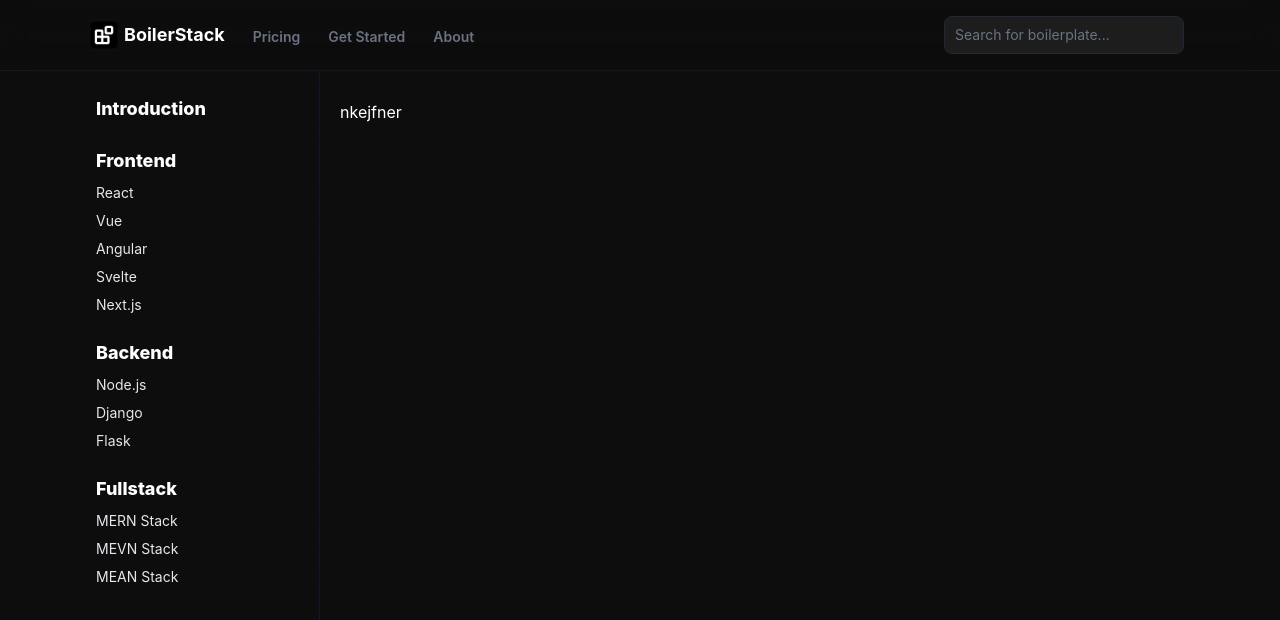
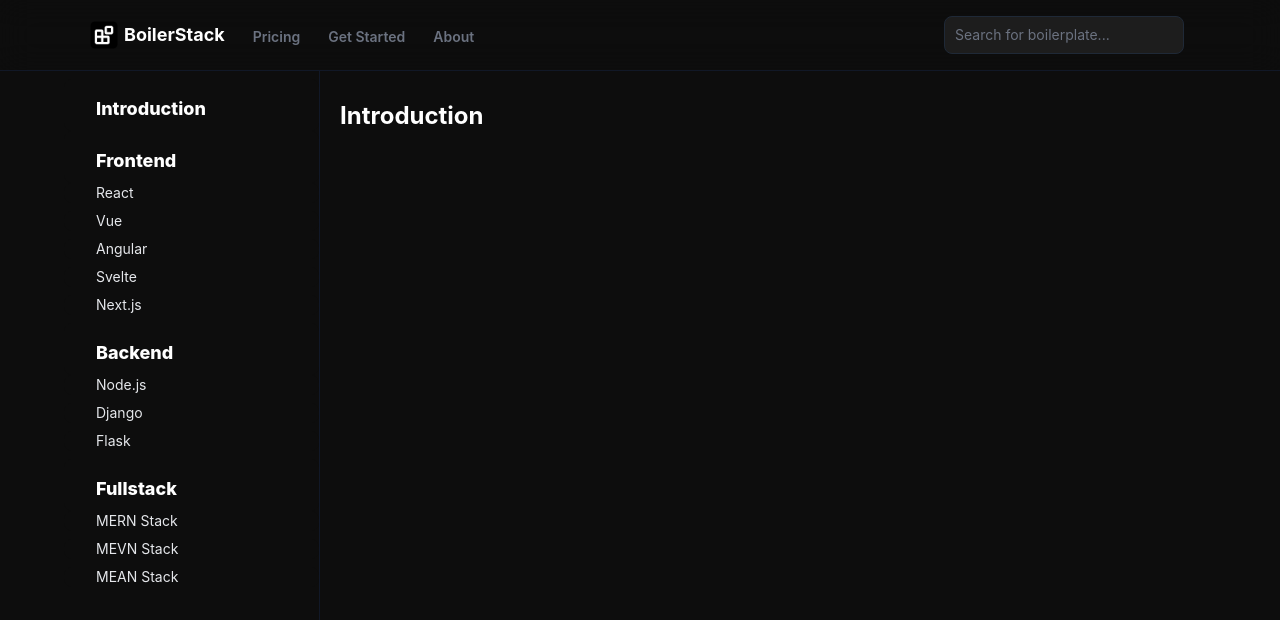
Before and after one commit to yashmandi/boilerstack, a React (Vite) app: page /docs in a window 1280 px wide. Shown: the top 620 px of the page. Built offline with nearby package versions, Linux system fonts and the light colour scheme; a web font is replaced by a local one.

Commit message:
docs page

```diff
--- a/src/pages/Intro.jsx
+++ b/src/pages/Intro.jsx
@@ -3,7 +3,7 @@
 const Intro = () => {
   return (
     <div >
-      <p className='text-white'>nkejfner</p>
+      <h1 className='text-white font-bold text-2xl'>Introduction</h1>
     </div>
   )
 }
```
